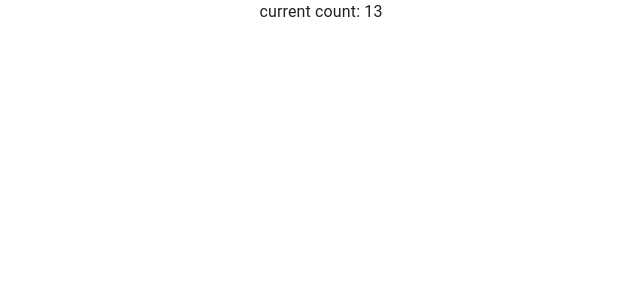
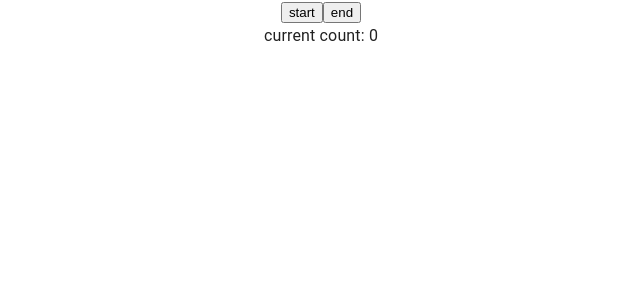
Before and after one commit to monda00/react-tutorial, a React (Create React App) app: page / in a window 1280 px wide. Shown: the top 300 px of the page, without its empty margins (319-959 px from the left). Built offline with nearby package versions, Linux system fonts and the light colour scheme.

Commit message:
Add useRef

```diff
--- a/src/App.js
+++ b/src/App.js
@@ -24,7 +24,8 @@ import "./App.css";
 //import MaterialBasic from "./components/mui/MaterialBasic";
 //import MaterialDrawer from "./components/mui/MaterialDrawer";
 //import MaterialGrid from "./components/mui/MaterialGrid";
-import HookTimer from "./components/hook/HookTimer";
+//import HookTimer from "./components/hook/HookTimer";
+import HookRef from "./components/hook/HookRef";
 
 function App() {
   return (
@@ -59,8 +60,9 @@ function App() {
       <MaterialBasic />
       <MaterialDrawer />
       <MaterialGrid />
+      <HookTimer init={20} />
       */}
-      <HookTimer init={20} />
+      <HookRef />
     </div>
   );
 }
--- /dev/null
+++ b/src/components/hook/HookRef.js
@@ -0,0 +1,27 @@
+import { clear } from "@testing-library/user-event/dist/clear";
+import { useState, useRef } from "react";
+
+export default function HookRef() {
+  const id = useRef(null);
+  const [count, setCount] = useState(0);
+
+  const handleStart = () => {
+    if (id.current === null) {
+      if (id.current === null) {
+        id.current = setInterval(() => setCount((c) => c + 1), 1000);
+      }
+    }
+  };
+  const handleEnd = () => {
+    clearInterval(id.current);
+    id.current = null;
+  };
+
+  return (
+    <>
+      <button onClick={handleStart}>start</button>
+      <button onClick={handleEnd}>end</button>
+      <div>current count: {count}</div>
+    </>
+  );
+}
```
